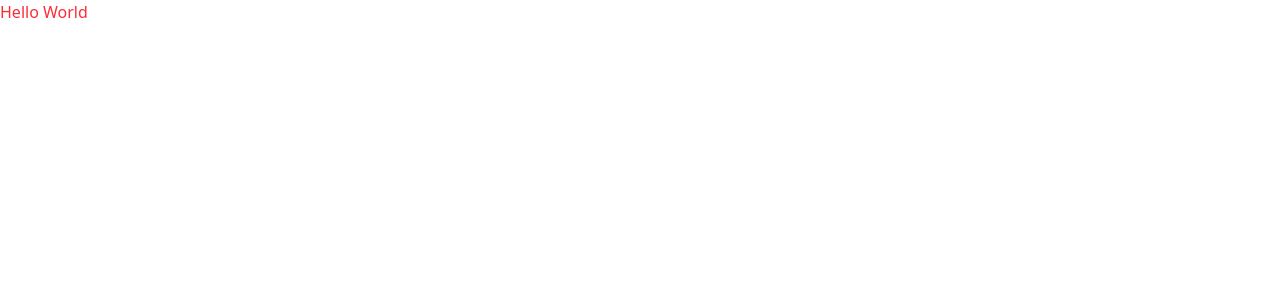
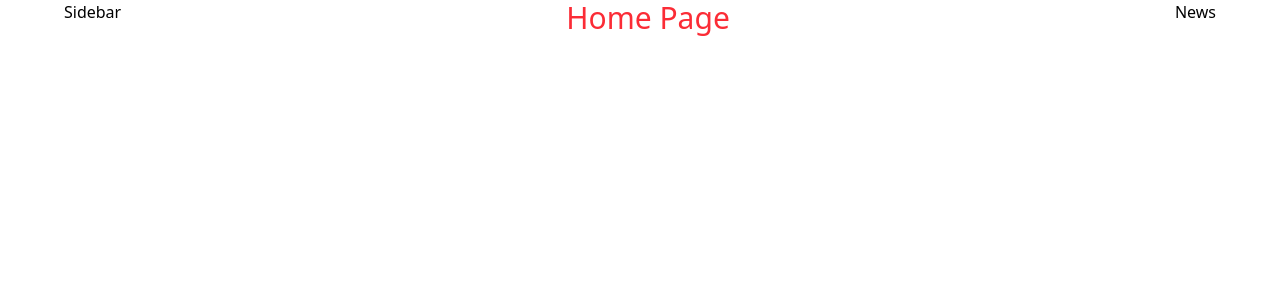
Before and after one commit to ShahriarX2/X-Clone, a Next.js app: page / in a window 1280 px wide. Shown: the top 300 px of the page. Built offline with nearby package versions, Linux system fonts and the light colour scheme.

Commit message:
Created pages, routes and some components

```diff
--- a/app/layout.js
+++ b/app/layout.js
@@ -1,5 +1,7 @@
 import { Geist, Geist_Mono } from "next/font/google";
 import "./globals.css";
+import Sidebar from "@/components/Sidebar";
+import News from "@/components/News";
 
 const geistSans = Geist({
   variable: "--font-geist-sans",
@@ -12,8 +14,8 @@ const geistMono = Geist_Mono({
 });
 
 export const metadata = {
-  title: "Create Next App",
-  description: "Generated by create next app",
+  title: "X",
+  description: "Clone of X (formerly Twiter)",
 };
 
 export default function RootLayout({ children }) {
@@ -22,7 +24,16 @@ export default function RootLayout({ children }) {
       <body
         className={`${geistSans.variable} ${geistMono.variable} antialiased`}
       >
-        {children}
+      <div className="flex justify-between max-w-6xl mx-auto">
+          <div>
+              <Sidebar />
+          </div>
+          <div>{children}</div>
+          <div>
+              <News />
+          </div>
+      </div>
+
       </body>
     </html>
   );
--- a/app/page.js
+++ b/app/page.js
@@ -1,5 +1,5 @@
 export default function () {
     return (
-        <h1 className="text-red-500">Hello World</h1>
+        <h1 className="text-red-500 text-3xl">Home Page</h1>
     );
 }
--- /dev/null
+++ b/app/posts/[postId]/page.js
@@ -0,0 +1,5 @@
+export default function () {
+    return (
+        <h1 className="text-red-500 text-3xl">Post Page</h1>
+    )
+}
--- /dev/null
+++ b/components/News.jsx
@@ -0,0 +1,7 @@
+const News = () => {
+    return (
+        <h1>News</h1>
+    )
+}
+
+export default News;
--- /dev/null
+++ b/components/Sidebar.jsx
@@ -0,0 +1,7 @@
+const Sidebar = () => {
+    return (
+        <h1>Sidebar</h1>
+    )
+}
+
+export default Sidebar;
```
